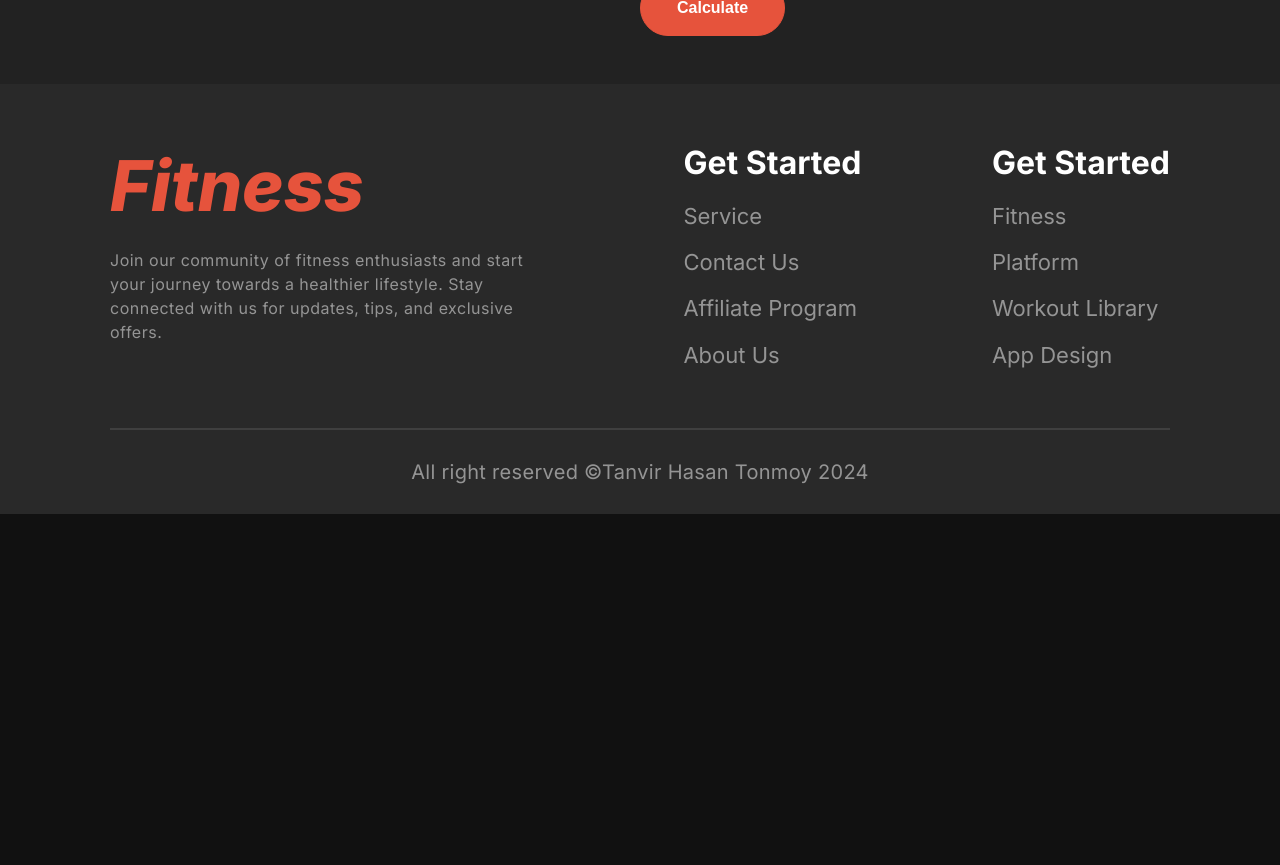
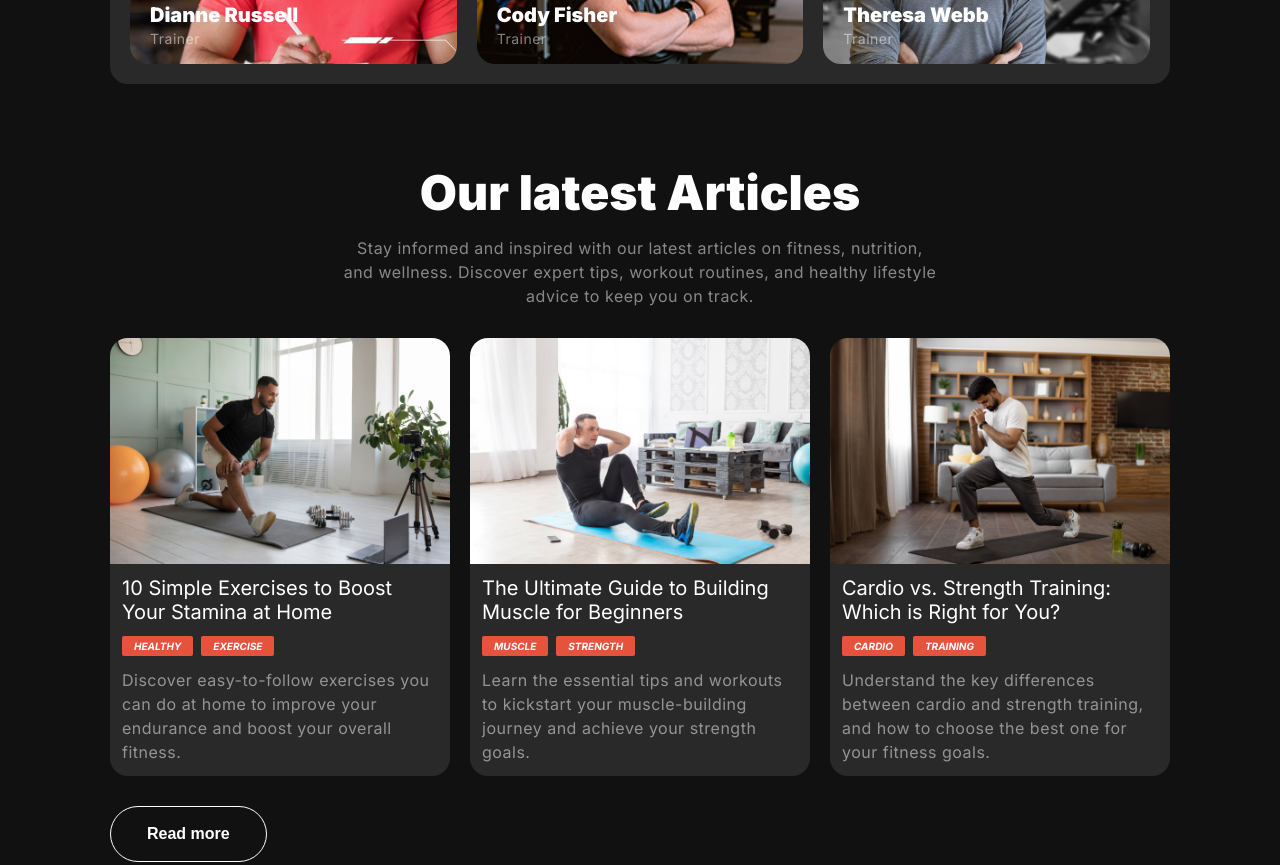
Before and after one commit to dev-tanvirtonmoy/fitness-landing-page-assignment-02, a plain HTML site: page index.html in a window 1280 px wide. Shown: the part 3254-4119 px from the top of the page. Before the commit the page ends 3768 px from the top, so only its background shows below. Drawn offline with Linux system fonts and the light colour scheme; a web font is replaced by a local one.

Commit message:
Blog or extra section added to the website

```diff
--- a/index.html
+++ b/index.html
@@ -145,53 +145,8 @@
         </div>
     <!-- ---------- Run section HTML end here ---------- -->
 
-    <!-- ---------- Team section HTML start from here ---------- -->
-     <div class="container">
-        <section class="team">
-            <div class="section-heading">
-                <h2>Meet Our Team</h2>
-                <p>
-                    Get to know the passionate fitness experts who are here to guide and support you every step of the way. Our team is dedicated to helping you achieve your health and fitness goals with personalized care and professional expertise.
-                </p>
-            </div>
-
-            <div class="team-card-container">
-                <div class="card">
-                    <h4>Jerome Bell</h4>
-                    <p>Trainer</p>
-                </div>
-
-                <div class="card card2">
-                    <h4>Cameron Williamson</h4>
-                    <p>Trainer</p>
-                </div>
-
-                <div class="card card3">
-                    <h4>Darrell Steward</h4>
-                    <p>Trainer</p>
-                </div>
-
-                <div class="card card4">
-                    <h4>Dianne Russell</h4>
-                    <p>Trainer</p>
-                </div>
-
-                <div class="card card5">
-                    <h4>Cody Fisher</h4>
-                    <p>Trainer</p>
-                </div>
-
-                <div class="card card6">
-                    <h4>Theresa Webb</h4>
-                    <p>Trainer</p>
-                </div>
-            </div>
-        </section>
-     </div>
-    <!-- ---------- Team section HTML end here ---------- -->
-
     <!-- ---------- BMI section HTML start from here ---------- -->
-     <section class="bmi-calc">
+    <section class="bmi-calc">
         <div class="container">
             <div class="section-heading">
                 <h2>BMI Calculator</h2>
@@ -264,6 +219,112 @@
         </div>
      </section>
     <!-- ---------- BMI section HTML end here ---------- -->
+
+    <!-- ---------- Team section HTML start from here ---------- -->
+     <div class="container">
+        <section class="team">
+            <div class="section-heading">
+                <h2>Meet Our Team</h2>
+                <p>
+                    Get to know the passionate fitness experts who are here to guide and support you every step of the way. Our team is dedicated to helping you achieve your health and fitness goals with personalized care and professional expertise.
+                </p>
+            </div>
+
+            <div class="team-card-container">
+                <div class="card">
+                    <h4>Jerome Bell</h4>
+                    <p>Trainer</p>
+                </div>
+
+                <div class="card card2">
+                    <h4>Cameron Williamson</h4>
+                    <p>Trainer</p>
+                </div>
+
+                <div class="card card3">
+                    <h4>Darrell Steward</h4>
+                    <p>Trainer</p>
+                </div>
+
+                <div class="card card4">
+                    <h4>Dianne Russell</h4>
+                    <p>Trainer</p>
+                </div>
+
+                <div class="card card5">
+                    <h4>Cody Fisher</h4>
+                    <p>Trainer</p>
+                </div>
+
+                <div class="card card6">
+                    <h4>Theresa Webb</h4>
+                    <p>Trainer</p>
+                </div>
+            </div>
+        </section>
+     </div>
+    <!-- ---------- Team section HTML end here ---------- -->
+
+    <!-- ---------- Blog Section HTML start from here ---------- -->
+    <section class="blog-part">
+        <div class="container">
+            <div class="section-heading">
+                <h2>Our latest Articles</h2>
+                <p>
+                    Stay informed and inspired with our latest articles on fitness, nutrition, and wellness. Discover expert tips, workout routines, and healthy lifestyle advice to keep you on track.
+                </p>
+            </div>
+            <div class="blog-container">
+                <div class="blog">
+                    <div class="blog-img">
+                        <img src="./images/exercise1.jpg" alt="">
+                    </div>
+                    <div class="blog-con">
+                        <a href="#" class="blog-title">10 Simple Exercises to Boost Your Stamina at Home</a>
+                        <div class="labels">
+                            <span>Healthy</span>
+                            <span>exercise</span>
+                        </div>
+                        <p>
+                            Discover easy-to-follow exercises you can do at home to improve your endurance and boost your overall fitness.
+                        </p>
+                    </div>
+                </div>
+                <div class="blog">
+                    <div class="blog-img">
+                        <img src="./images/exercise6.jpg" alt="">
+                    </div>
+                    <div class="blog-con">
+                        <a href="#" class="blog-title">The Ultimate Guide to Building Muscle for Beginners</a>
+                        <div class="labels">
+                            <span>Muscle</span>
+                            <span>Strength</span>
+                        </div>
+                        <p>
+                            Learn the essential tips and workouts to kickstart your muscle-building journey and achieve your strength goals.
+                        </p>
+                    </div>
+                </div>
+                <div class="blog">
+                    <div class="blog-img">
+                        <img src="./images/exercise5.jpg" alt="">
+                    </div>
+                    <div class="blog-con">
+                        <a href="#" class="blog-title">Cardio vs. Strength Training: Which is Right for You?</a>
+                        <div class="labels">
+                            <span>Cardio</span>
+                            <span>Training</span>
+                        </div>
+                        <p>
+                            Understand the key differences between cardio and strength training, and how to choose the best one for your fitness goals.
+                        </p>
+                    </div>
+                </div>
+            </div>
+            <button class="btn-outline">Read more</button>
+        </div>
+    </section>
+    <!-- ---------- Blog Section HTML end here ---------- -->
     </main>
     <footer>
         <div class="container">
--- a/styles/style.css
+++ b/styles/style.css
@@ -270,87 +270,12 @@ nav .hamburger-manu {
 }
 /* ---------- Run section end here ---------- */
 
-/* ---------- Team section styles start from here ---------- */
-.team {
-    margin: 80px 0;
-}
-.team > .section-heading {
-    text-align: center;
-    width: 670px;
-    margin-inline: auto;
-    margin-bottom: 50px;
-}
-.team .team-card-container {
-    padding: 20px;
-    background: var(--footer-bg);
-    border-radius: 18px;
-    display: grid;
-    grid-template-columns: repeat(3, 1fr);
-    gap: 20px;
-}
-.team .team-card-container .card {
-    background: url(../images/trainer1.png);
-    background-repeat: no-repeat;
-    background-size: cover;
-    background-position: center;
-    border-radius: 18px;
-    height: 272px;
-    display: flex;
-    flex-direction: column;
-    align-items: start;
-    justify-content: end;
-    padding: 0 0 16px 20px;
-}
-.team .team-card-container .card h4 {
-    color: var(--bg-white);
-    font-size: 1.25rem;
-    font-weight: 900;
-    line-height: 120%;
-    margin-bottom: 4px;
-}
-.team .team-card-container .card p {
-    color: var(--text-color-1);
-    font-size: 0.875rem;
-    font-weight: 400;
-    line-height: 120%;
-}
-.team .team-card-container .card2 {
-    background: url(../images/trainer2.png);
-    background-repeat: no-repeat;
-    background-size: cover;
-    background-position: center;
-}
-.team .team-card-container .card3 {
-    background: url(../images/trainer3.png);
-    background-repeat: no-repeat;
-    background-size: cover;
-    background-position: center;
-}
-.team .team-card-container .card4 {
-    background: url(../images/trainer4.png);
-    background-repeat: no-repeat;
-    background-size: cover;
-    background-position: center;
-}
-.team .team-card-container .card5 {
-    background: url(../images/trainer5.png);
-    background-repeat: no-repeat;
-    background-size: cover;
-    background-position: center;
-}
-.team .team-card-container .card6 {
-    background: url(../images/trainer6.png);
-    background-repeat: no-repeat;
-    background-size: cover;
-    background-position: center;
-}
-/* ---------- Team section styles end here ---------- */
-
 /* ---------- BMI calculator section styles start from here ---------- */
 .bmi-calc > .container > .section-heading {
     width: 671px;
     margin-left: 190px;
     margin-bottom: 80px;
+    margin-top: 80px;
 }
 .bmi-calc .bmi-calc-container {
     padding: 48px 0;
@@ -432,6 +357,129 @@ nav .hamburger-manu {
 }
 /* ---------- BMI calculator section styles end here ---------- */
 
+/* ---------- Team section styles start from here ---------- */
+.team {
+    margin: 80px 0;
+}
+.team > .section-heading {
+    text-align: center;
+    width: 670px;
+    margin-inline: auto;
+    margin-bottom: 50px;
+}
+.team .team-card-container {
+    padding: 20px;
+    background: var(--footer-bg);
+    border-radius: 18px;
+    display: grid;
+    grid-template-columns: repeat(3, 1fr);
+    gap: 20px;
+}
+.team .team-card-container .card {
+    background: url(../images/trainer1.png);
+    background-repeat: no-repeat;
+    background-size: cover;
+    background-position: center;
+    border-radius: 18px;
+    height: 272px;
+    display: flex;
+    flex-direction: column;
+    align-items: start;
+    justify-content: end;
+    padding: 0 0 16px 20px;
+}
+.team .team-card-container .card h4 {
+    color: var(--bg-white);
+    font-size: 1.25rem;
+    font-weight: 900;
+    line-height: 120%;
+    margin-bottom: 4px;
+}
+.team .team-card-container .card p {
+    color: var(--text-color-1);
+    font-size: 0.875rem;
+    font-weight: 400;
+    line-height: 120%;
+}
+.team .team-card-container .card2 {
+    background: url(../images/trainer2.png);
+    background-repeat: no-repeat;
+    background-size: cover;
+    background-position: center;
+}
+.team .team-card-container .card3 {
+    background: url(../images/trainer3.png);
+    background-repeat: no-repeat;
+    background-size: cover;
+    background-position: center;
+}
+.team .team-card-container .card4 {
+    background: url(../images/trainer4.png);
+    background-repeat: no-repeat;
+    background-size: cover;
+    background-position: center;
+}
+.team .team-card-container .card5 {
+    background: url(../images/trainer5.png);
+    background-repeat: no-repeat;
+    background-size: cover;
+    background-position: center;
+}
+.team .team-card-container .card6 {
+    background: url(../images/trainer6.png);
+    background-repeat: no-repeat;
+    background-size: cover;
+    background-position: center;
+}
+/* ---------- Team section styles end here ---------- */
+
+/* ---------- Blog section styles start from here ---------- */
+.blog-part {
+    margin-bottom: 80px;
+}
+.blog-part > .container > .section-heading {
+    width: 600px;
+    text-align: center;
+    margin-inline: auto;
+}
+.blog-part .blog-container {
+    display: grid;
+    grid-template-columns: repeat(3, 1fr);
+    gap: 20px;
+    margin: 30px 0;
+}
+.blog-part .blog-container .blog .blog-img img{
+    border-radius: 18px 18px 0 0;
+}
+.blog-part .blog-container .blog .blog-con {
+    padding: 12px;
+    background: var(--footer-bg);
+    border-radius: 0 0 18px 18px;
+}
+.blog-part .blog-container .blog .blog-con .blog-title{
+    font-size: 1.25rem;
+    color: var(--bg-white);
+    line-height: 120%;
+    margin-bottom: 12px;
+}
+.blog-part .blog-container .blog .blog-con .labels{
+    display: flex;
+    gap: 8px;
+    margin-bottom: 12px;
+}
+.blog-part .blog-container .blog .blog-con .labels span{
+    padding: 4px 12px;
+    font-size: 10px;
+    background: var(--tartiary-bg);
+    color: #fff;
+    font-weight: 700;
+    font-style: italic;
+    border-radius: 2px;
+    text-transform: uppercase;
+}
+
+/* ---------- Blog section styles end here ---------- */
+
 /* ---------- Footer section styles start from here ---------- */
 footer {
     background: var(--footer-bg);
```
Also changed, not shown: styles/responsive.css (+21 -9 lines).
